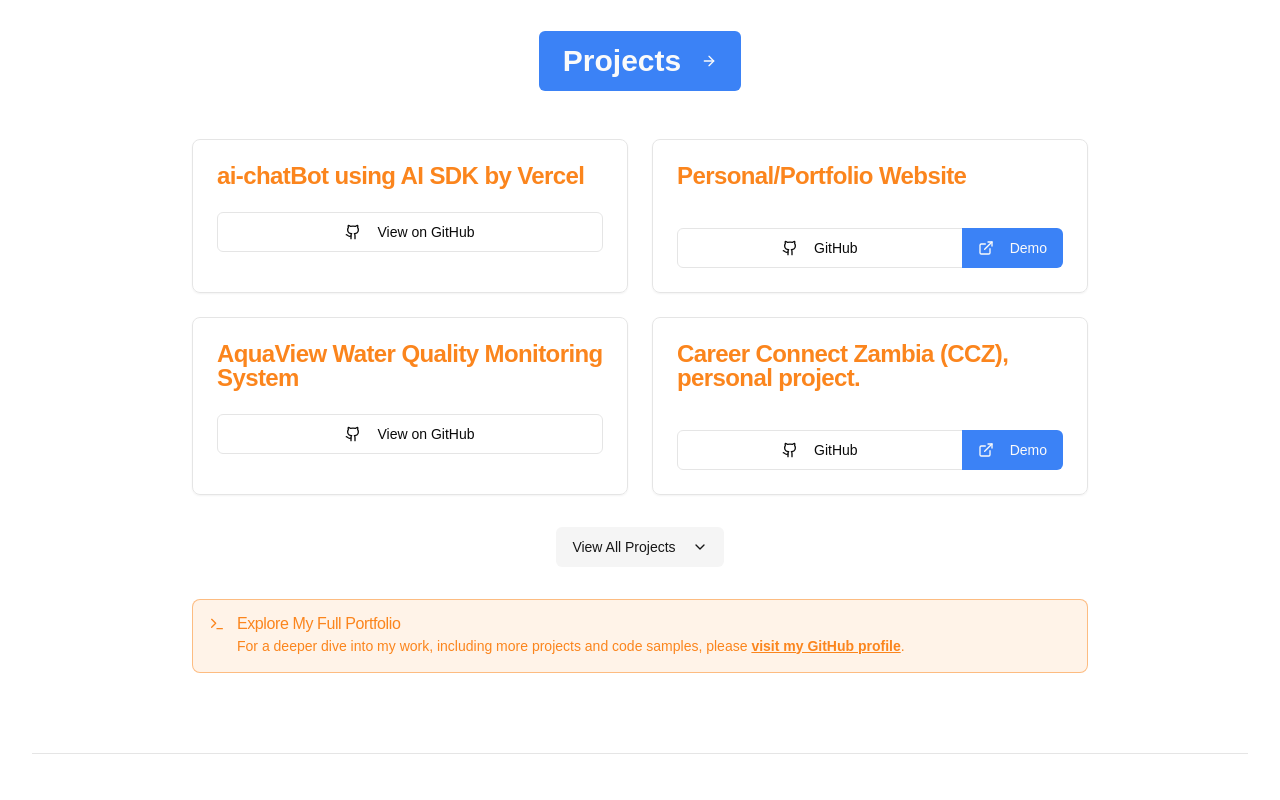
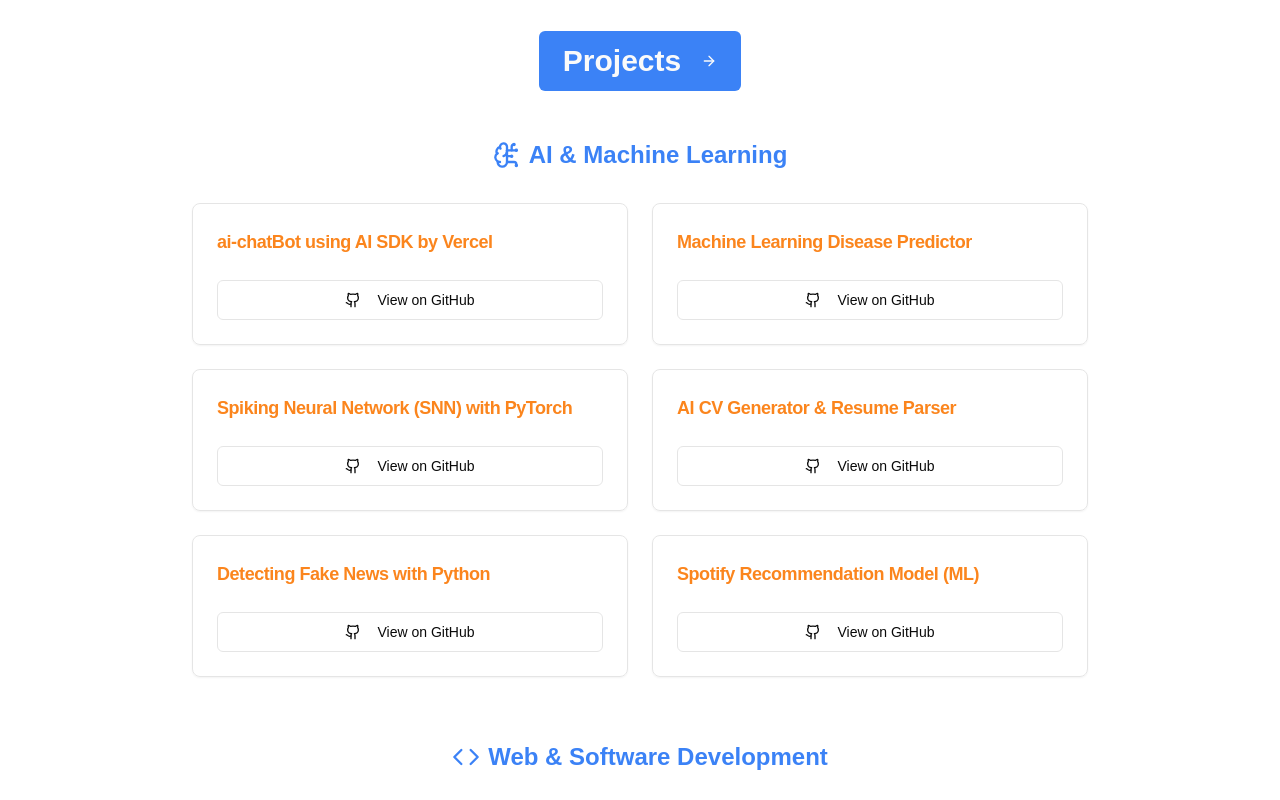
Before and after one commit to MS0C54073/muzoprof, a Next.js app: page / in a window 1280 px wide. Shown: the part 2900-3700 px from the top of the page. Built offline with nearby package versions, Linux system fonts and the light colour scheme; what @genkit-ai/googleai, genkit would draw is missing.

Commit message:
Under projects add an AI/ML section: https://github.com/MS0C54073/MLDise

```diff
--- a/src/app/page.tsx
+++ b/src/app/page.tsx
@@ -110,10 +110,38 @@
 ];
 
 const projects = [
+  // --- AI & Machine Learning ---
   {
     title: 'ai-chatBot using AI SDK by Vercel',
     link: 'https://github.com/MS0C54073/ai-chatBot_muzoGPT',
-  },
+    category: 'AI/ML'
+  },
+  {
+    title: 'Machine Learning Disease Predictor',
+    link: 'https://github.com/MS0C54073/MLDiseasepredictor',
+    category: 'AI/ML'
+  },
+  {
+    title: 'Spiking Neural Network (SNN) with PyTorch',
+    link: 'https://github.com/MS0C54073/Spiking-Neural-Network-SNN-with-PyTorch',
+    category: 'AI/ML'
+  },
+  {
+    title: 'AI CV Generator & Resume Parser',
+    link: 'https://github.com/MS0C54073/Cv_Generator/tree/master/resume',
+    category: 'AI/ML'
+  },
+  {
+    title: 'Detecting Fake News with Python',
+    link: 'https://github.com/MS0C54073/Detecting-Fake-News',
+    category: 'AI/ML'
+  },
+  {
+    title: 'Spotify Recommendation Model (ML)',
+    link: 'https://github.com/MS0C54073/Spotify-Recommendation-model',
+    category: 'AI/ML'
+  },
+  // --- Web & Software Development ---
   {
     title: 'Personal/Portfolio Website',
     link: 'https://github.com/MS0C54073/muzoprof',
@@ -155,10 +183,6 @@
   {
     title: 'STOCK PRICE PREDICTION',
     link: 'https://github.com/MS0C54073/Stocks-Price-Prediction-Python',
-  },
-  {
-    title: 'DETECTING FAKE NEWS WITH PYTHON',
-    link: 'https://github.com/MS0C54073/store-locator.git',
   },
   {
     title: 'STORE-LOCATOR',
@@ -239,7 +263,7 @@
         details: [
             "Ensured Customer Satisfaction through consistent standards of service excellence through implementation of continuous improvement initiatives.",
             "Provided excellent customer relationship management by resolving customer queries, selling, retention and relationship building.",
-            "Promoted Airtel brand image by managing service delivery aligned to customer needs and business objectives.",
+            "Promoted Airtel brand image by managing service delivery aligned to customer needs and objectives.",
             "Adhered to good work ethics."
         ]
     },
@@ -1083,13 +1107,55 @@
                   </a>
               </Button>
           </div>
-          <div className="max-w-4xl mx-auto grid grid-cols-1 md:grid-cols-2 gap-6">
-            {(showAllProjects ? projects : projects.slice(0, initialProjectsToShow)).map((project, index) => {
-              if (project.demo) {
+
+          {/* AI/ML Sub-Section */}
+          <div className="max-w-4xl mx-auto mb-16">
+            <h3 className="text-2xl font-bold text-primary mb-8 flex items-center justify-center gap-2">
+                <BrainCircuit className="h-7 w-7" />
+                <TranslatedText text="AI & Machine Learning" />
+            </h3>
+            <div className="grid grid-cols-1 md:grid-cols-2 gap-6">
+                {projects.filter(p => p.category === 'AI/ML').map((project, index) => (
+                    <a
+                      key={index}
+                      href={project.link}
+                      target="_blank"
+                      rel="noopener noreferrer"
+                      className="group block"
+                    >
+                      <Card className="bg-card/50 hover:bg-accent/20 hover:border-primary transition-all duration-300 h-full">
+                        <CardHeader>
+                          <CardTitle className="text-accent group-hover:text-primary transition-colors text-lg">
+                              <TranslatedText text={project.title} />
+                          </CardTitle>
+                        </CardHeader>
+                        <CardContent>
+                            <Button asChild variant="outline" className="w-full">
+                                <span className="flex items-center">
+                                    <Github className="mr-2 h-4 w-4" />
+                                    <TranslatedText text="View on GitHub" />
+                                  </span>
+                              </Button>
+                        </CardContent>
+                      </Card>
+                    </a>
+                ))}
+            </div>
+          </div>
+
+          {/* Web & General Section */}
+          <div className="max-w-4xl mx-auto">
+            <h3 className="text-2xl font-bold text-primary mb-8 flex items-center justify-center gap-2">
+                <Code className="h-7 w-7" />
+                <TranslatedText text="Web & Software Development" />
+            </h3>
+            <div className="grid grid-cols-1 md:grid-cols-2 gap-6">
+              {(showAllProjects ? projects.filter(p => !p.category) : projects.filter(p => !p.category).slice(0, initialProjectsToShow)).map((project, index) => {
+                if ((project as any).demo) {
                   return (
                     <Card key={index} className="bg-card/50 hover:bg-accent/20 hover:border-primary transition-all duration-300 h-full flex flex-col">
                       <CardHeader>
-                      <CardTitle className="text-accent group-hover:text-primary transition-colors">
+                        <CardTitle className="text-accent group-hover:text-primary transition-colors text-lg">
                           <TranslatedText text={project.title} />
                         </CardTitle>
                       </CardHeader>
@@ -1102,7 +1168,7 @@
                                 </a>
                             </Button>
                             <Button asChild variant="default" className="-ml-px rounded-l-none focus:z-10">
-                              <a href={project.demo} target="_blank" rel="noopener noreferrer">
+                                <a href={(project as any).demo} target="_blank" rel="noopener noreferrer">
                                     <ExternalLink className="mr-2 h-4 w-4" />
                                     <TranslatedText text="Demo" />
                                 </a>
@@ -1122,7 +1188,7 @@
                   >
                     <Card className="bg-card/50 hover:bg-accent/20 hover:border-primary transition-all duration-300 h-full">
                       <CardHeader>
-                      <CardTitle className="text-accent group-hover:text-primary transition-colors">
+                        <CardTitle className="text-accent group-hover:text-primary transition-colors text-lg">
                             <TranslatedText text={project.title} />
                         </CardTitle>
                       </CardHeader>
@@ -1139,7 +1205,7 @@
                 )
               })}
             </div>
-          {!showAllProjects && projects.length > initialProjectsToShow && (
+            {!showAllProjects && projects.filter(p => !p.category).length > initialProjectsToShow && (
                 <div className="text-center mt-8">
                     <Button variant="secondary" onClick={() => setShowAllProjects(true)}>
                         <TranslatedText text="View All Projects" />
@@ -1147,7 +1213,9 @@
                     </Button>
                 </div>
             )}
-          <div className="max-w-4xl mx-auto mt-8">
+          </div>
+
+          <div className="max-w-4xl mx-auto mt-12">
             <Alert variant="accent">
               <Terminal className="h-4 w-4" />
               <AlertTitle><TranslatedText text="Explore My Full Portfolio" /></AlertTitle>
```
Also changed, not shown: 1 other file (tests, documents, lock files or other folders). Lines whose indentation alone changed are shown as unchanged.
